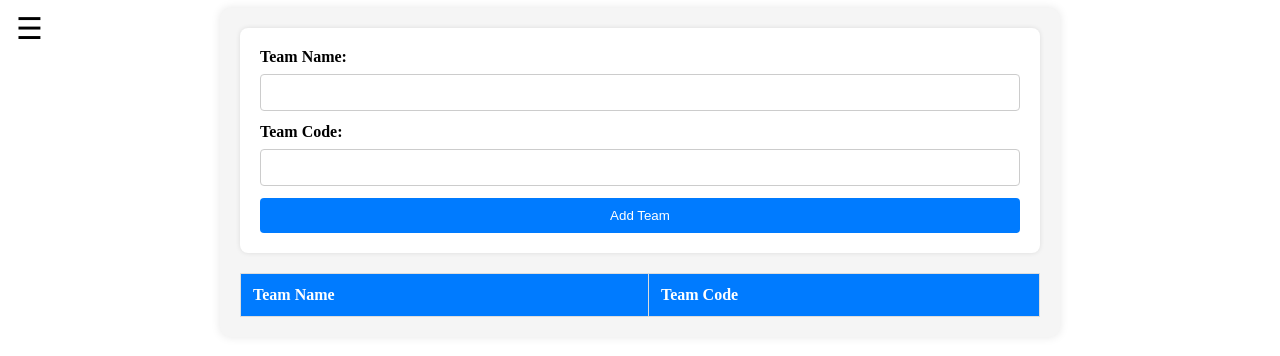
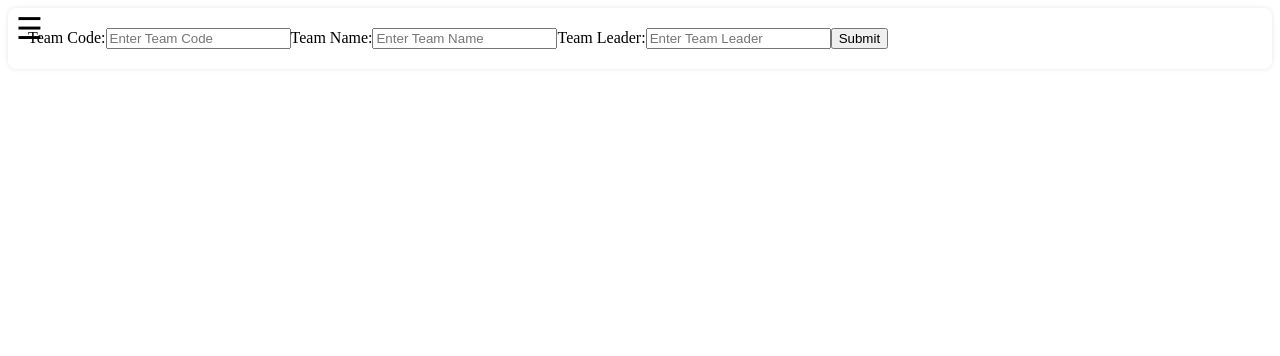
Before and after one commit to Javadamkd/art-fest-management, a Next.js app: page /teams in a window 1280 px wide. Shown: the top 356 px of the page. Built offline with nearby package versions, Linux system fonts and the light colour scheme.

Commit message:
Update teams.js

```diff
--- a/pages/teams.js
+++ b/pages/teams.js
@@ -1,60 +1,26 @@
+// pages/teams.js
 import { useState } from 'react';
-import styles from './teams.module.css';
+import styles from './Teams.module.css';
 
 const Teams = () => {
-  const [teams, setTeams] = useState([]);
-  const [newTeam, setNewTeam] = useState({ name: '', code: '' });
-
-  const handleInputChange = (e) => {
-    setNewTeam({ ...newTeam, [e.target.name]: e.target.value });
-  };
-
-  const handleAddTeam = () => {
-    setTeams([...teams, newTeam]);
-    setNewTeam({ name: '', code: '' });
-  };
+  const [teamCode, setTeamCode] = useState('');
+  const [teamName, setTeamName] = useState('');
+  const [teamLeader, setTeamLeader] = useState('');
 
   return (
-    <div className={styles.container}>
-      <div className={styles.formContainer}>
-        <label className={styles.label}>Team Name:</label>
-        <input
-          className={styles.input}
-          type="text"
-          name="name"
-          value={newTeam.name}
-          onChange={handleInputChange}
-        />
-        <label className={styles.label}>Team Code:</label>
-        <input
-          className={styles.input}
-          type="text"
-          name="code"
-          value={newTeam.code}
-          onChange={handleInputChange}
-        />
-        <button className={styles.button} onClick={handleAddTeam}>
-          Add Team
-        </button>
-      </div>
-      <div className={styles.tableContainer}>
-        <table className={styles.table}>
-          <thead>
-            <tr>
-              <th>Team Name</th>
-              <th>Team Code</th>
-            </tr>
-          </thead>
-          <tbody>
-            {teams.map((team, index) => (
-              <tr key={index}>
-                <td>{team.name}</td>
-                <td>{team.code}</td>
-              </tr>
-            ))}
-          </tbody>
-        </table>
-      </div>
+    <div className={styles.formContainer}>
+      <form className={styles.teamForm}>
+        <label>Team Code:</label>
+        <input type="text" name="teamCode" placeholder="Enter Team Code" value={teamCode} onChange={(e) => setTeamCode(e.target.value)} />
+
+        <label>Team Name:</label>
+        <input type="text" name="teamName" placeholder="Enter Team Name" value={teamName} onChange={(e) => setTeamName(e.target.value)} />
+
+        <label>Team Leader:</label>
+        <input type="text" name="teamLeader" placeholder="Enter Team Leader" value={teamLeader} onChange={(e) => setTeamLeader(e.target.value)} />
+
+        <button type="submit">Submit</button>
+      </form>
     </div>
   );
 };
```
